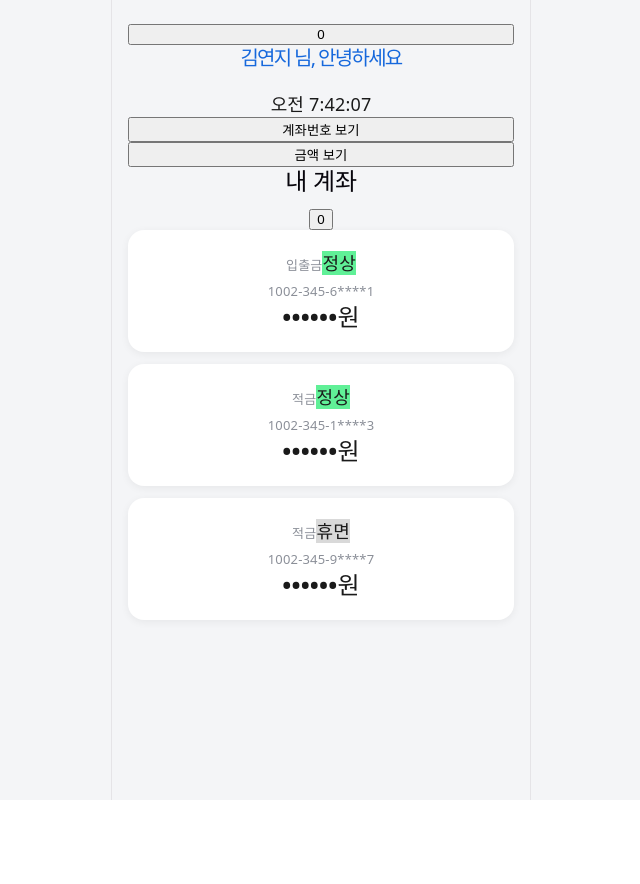
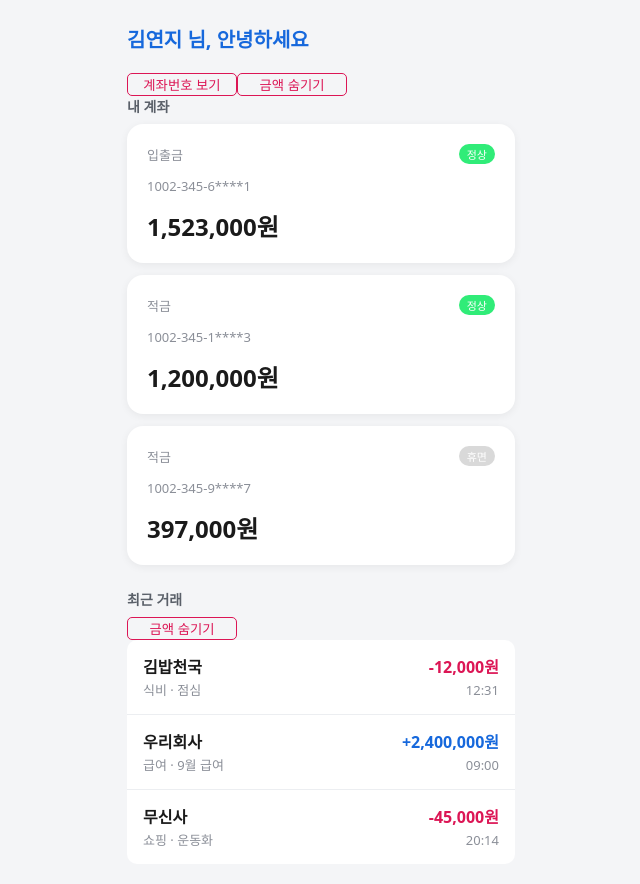
Before and after one commit to woori-won-it/02_react, a React (Vite) app in the folder won-banking-mini/: page / in a window 1280 px wide. Shown: the top 884 px of the page, without its empty margins (319-959 px from the left). Before the commit the page ends 800 px from the top, so only its background shows below. Built offline with nearby package versions, Linux system fonts and the light colour scheme.

Commit message:
feat: 최근 거래 리스트 컴포넌트 추가

```diff
--- a/won-banking-mini/src/App.css
+++ b/won-banking-mini/src/App.css
@@ -23,6 +23,7 @@ h1 {
   color: #1668dc;
   font-size: 20px;
   margin: 0 0 20px;
+  font-weight: bold;
 }
 
 .card {
--- a/won-banking-mini/src/App.jsx
+++ b/won-banking-mini/src/App.jsx
@@ -5,6 +5,8 @@ import Counter from "./components/Counter.jsx";
 import AccountCard from "./components/AccountCard.jsx";
 import Panel from "./components/Panel.jsx";
 import Header from "./components/Header.jsx";
+import { transactions } from "./data/mockData.js";
+import TransactionRow from "./components/TransactionRow.jsx";
 
 function App() {
   // 화면이 렌더링 되기 위해 필요로 하는 값(data)을 적습니다.
@@ -40,21 +42,24 @@ function App() {
   // let showFullNo = true;
   const [showFullNo, setShowFullNo] = useState(false);
   const [showBalance, setShowBalance] = useState(false);
+  const [hideAmount, setHideAmound] = useState(false);
   // return ( ) 바깥에서는 일반 자바스크립트처럼 // 로 주석을 적습니다.
   // return 뒤에 렌더링 될 부분을 적습니다.
   return (
     <>
-      <Counter />
+      {/* <Counter /> */}
       <Header />
-      <Clock />
-      <button onClick={() => setShowFullNo(!showFullNo)}>
+      <button className="btn-ghost" onClick={() => setShowFullNo(!showFullNo)}>
         {showFullNo ? "계좌번호 숨기기" : "계좌번호 보기"}
       </button>
-      <button onClick={() => setShowBalance(!showBalance)}>
-        {showBalance ? "금액 숨기기" : "금액 보기"}
+      <button
+        className="btn-ghost"
+        onClick={() => setShowBalance(!showBalance)}
+      >
+        {showBalance ? "금액 보기" : "금액 숨기기"}
       </button>
+      {/* <Clock /> */}
       <Panel title={"내 계좌"}>
-        <Counter />
         {accounts.map((account, index) => (
           <AccountCard
             key={index}
@@ -67,6 +72,26 @@ function App() {
           />
         ))}
       </Panel>
+      <Panel title={"최근 거래"}>
+        <button
+          className="btn-ghost"
+          onClick={() => setHideAmound(!hideAmount)}
+        >
+          {hideAmount ? "금액 보기" : "금액 숨기기"}
+        </button>
+        {transactions.map((transaction, index) => (
+          <TransactionRow
+            key={index}
+            txType={transaction.txType}
+            amount={transaction.amount}
+            category={transaction.category}
+            memo={transaction.memo}
+            counterparty={transaction.counterparty}
+            txDatetime={transaction.txDatetime}
+            hideAmount={hideAmount}
+          />
+        ))}
+      </Panel>
     </>
   );
 }
--- a/won-banking-mini/src/components/AccountCard.jsx
+++ b/won-banking-mini/src/components/AccountCard.jsx
@@ -20,7 +20,7 @@ function AccountCard({
         {showFullNo ? accountNo : maskAccountNo(accountNo)}
       </p>
       <strong className="balance">
-        {showBalance ? formatWon(balance) : formatWonMasked(balance, true)}
+        {formatWonMasked(balance, showBalance)}
       </strong>
     </div>
   );
--- a/won-banking-mini/src/components/StatusBadge.jsx
+++ b/won-banking-mini/src/components/StatusBadge.jsx
@@ -1,5 +1,5 @@
 const colors = {
-  정상: "#60f097",
+  정상: "#30ec78",
   휴면: "#d9d9d9",
   지급정지: "#d93025",
   해지: "#1f1f1f",
--- /dev/null
+++ b/won-banking-mini/src/components/TransactionRow.jsx
@@ -0,0 +1,34 @@
+import { formatWon, formatWonMasked } from "../utils/format";
+
+function TransactionRow({
+  txType,
+  amount,
+  category,
+  memo,
+  counterparty,
+  txDatetime,
+  hideAmount,
+}) {
+  return (
+    <div className="tx-row">
+      <div>
+        <strong>{counterparty}</strong>
+        <br />
+        <span className="muted">
+          {category} · {memo}
+        </span>
+      </div>
+      <div>
+        <strong className={txType === "입금" ? "amount-in" : "amount-out"}>
+          {/* 금액을 숨긴 상태에서는 +/- 부호도 함께 가려서 보여줍니다. */}
+          {hideAmount ? "" : txType === "입금" ? "+" : "-"}
+          {formatWonMasked(amount, hideAmount)}
+        </strong>
+        <br />
+        <span className="muted">{txDatetime.slice(11, 16)}</span>
+      </div>
+    </div>
+  );
+}
+
+export default TransactionRow;
--- a/won-banking-mini/src/index.css
+++ b/won-banking-mini/src/index.css
@@ -1,111 +1,223 @@
+/* src/index.css */
+/* 우리WON뱅킹 미니 - 공통 스타일 */
+
+/* index.css와 App.css 중에는 무엇이 우선하게 될까요?
+   CSS 캐스케이드는 !important → 명시도 → 소스 순서로 판단합니다.
+   명시도가 같을 때에 한해, 나중에 로드된 쪽이 이깁니다.
+   보통 main.jsx가 index.css를 먼저 import하므로 App.css가 나중이 됩니다.
+
+   다만 실무에서는 이 순서에 의존하지 않는 편이 안전합니다.
+   번들러 설정이나 코드 스플리팅에 따라 순서가 달라질 수 있어서요.
+   역할을 나눠두면 애초에 충돌이 생기지 않습니다.
+     index.css — 리셋, 폰트, CSS 변수, body나 :root 같은 전역 기반
+     App.css   — 앱 레벨 레이아웃 */
+
+/* 자주 쓰는 색을 변수로 모아뒀습니다. 색을 바꾸고 싶을 때 여기 한 곳만 고치면 됩니다. */
 :root {
-  --text: #6b6375;
-  --text-h: #08060d;
-  --bg: #fff;
-  --border: #e5e4e7;
-  --code-bg: #f4f3ec;
-  --accent: #aa3bff;
-  --accent-bg: rgba(170, 59, 255, 0.1);
-  --accent-border: rgba(170, 59, 255, 0.5);
-  --social-bg: rgba(244, 243, 236, 0.5);
-  --shadow:
-    rgba(0, 0, 0, 0.1) 0 10px 15px -3px, rgba(0, 0, 0, 0.05) 0 4px 6px -2px;
-
-  --sans: system-ui, 'Segoe UI', Roboto, sans-serif;
-  --heading: system-ui, 'Segoe UI', Roboto, sans-serif;
-  --mono: ui-monospace, Consolas, monospace;
-
-  font: 18px/145% var(--sans);
-  letter-spacing: 0.18px;
-  color-scheme: light dark;
-  color: var(--text);
-  background: var(--bg);
-  font-synthesis: none;
-  text-rendering: optimizeLegibility;
-  -webkit-font-smoothing: antialiased;
-  -moz-osx-font-smoothing: grayscale;
-
-  @media (max-width: 1024px) {
-    font-size: 16px;
-  }
-}
-
-@media (prefers-color-scheme: dark) {
-  :root {
-    --text: #9ca3af;
-    --text-h: #f3f4f6;
-    --bg: #16171d;
-    --border: #2e303a;
-    --code-bg: #1f2028;
-    --accent: #c084fc;
-    --accent-bg: rgba(192, 132, 252, 0.15);
-    --accent-border: rgba(192, 132, 252, 0.5);
-    --social-bg: rgba(47, 48, 58, 0.5);
-    --shadow:
-      rgba(0, 0, 0, 0.4) 0 10px 15px -3px, rgba(0, 0, 0, 0.25) 0 4px 6px -2px;
-  }
-
-  #social .button-icon {
-    filter: invert(1) brightness(2);
-  }
+  --brand: #dc1655 !important;
+  --bg: #f4f5f7;
+  --text: #1f1f1f;
+  --muted: #8a8f98;
+  --line: #eceef1;
 }
 
 body {
   margin: 0;
+  background: var(--bg);
+  font-family:
+    system-ui,
+    -apple-system,
+    "Segoe UI",
+    "Apple SD Gothic Neo",
+    "Malgun Gothic",
+    sans-serif;
+  color: var(--text);
 }
 
 #root {
-  width: 1126px;
-  max-width: 100%;
+  max-width: 420px;
   margin: 0 auto;
-  text-align: center;
-  border-inline: 1px solid var(--border);
-  min-height: 100svh;
-  display: flex;
-  flex-direction: column;
+  padding: 24px 16px 60px;
   box-sizing: border-box;
 }
 
-h1,
-h2 {
-  font-family: var(--heading);
-  font-weight: 500;
-  color: var(--text-h);
+h1 {
+  color: var(--brand);
+  font-size: 20px;
+  margin: 0 0 20px;
 }
 
-h1 {
-  font-size: 56px;
-  letter-spacing: -1.68px;
-  margin: 32px 0;
-  @media (max-width: 1024px) {
-    font-size: 36px;
-    margin: 20px 0;
-  }
+/* 헤더 안에 시계가 들어오면서 아래 내용과 붙어 보이지 않도록 여백을 줍니다. */
+header {
+  margin-bottom: 16px;
 }
-h2 {
-  font-size: 24px;
-  line-height: 118%;
-  letter-spacing: -0.24px;
-  margin: 0 0 8px;
-  @media (max-width: 1024px) {
-    font-size: 20px;
-  }
-}
-p {
+
+header h1 {
   margin: 0;
 }
 
-code,
-.counter {
-  font-family: var(--mono);
-  display: inline-flex;
-  border-radius: 4px;
-  color: var(--text-h);
+.card {
+  background: #ffffff;
+  border-radius: 16px;
+  box-shadow: 0 2px 8px rgba(0, 0, 0, 0.06);
+  padding: 20px;
+  margin-bottom: 12px;
 }
 
-code {
-  font-size: 15px;
-  line-height: 135%;
-  padding: 4px 8px;
-  background: var(--code-bg);
+.balance {
+  font-size: 22px;
+  font-weight: 700;
 }
+
+.muted {
+  color: var(--muted);
+  font-size: 13px;
+}
+
+/* 좌우로 벌려서 정렬할 때 쓰는 공통 클래스 */
+.row {
+  display: flex;
+  justify-content: space-between;
+  align-items: center;
+}
+
+/* 계좌 상태를 보여주는 작은 알약 모양 배지 */
+.badge {
+  display: inline-block;
+  color: #ffffff;
+  font-size: 11px;
+  padding: 2px 8px;
+  border-radius: 999px;
+}
+
+/* 제목이 있는 섹션(패널) */
+.panel {
+  margin-bottom: 24px;
+}
+
+.panel h2 {
+  font-size: 14px;
+  color: #5a6069;
+  margin: 0 0 8px;
+}
+
+/* 맨 위 총 자산 카드 */
+.total {
+  background: var(--brand);
+  color: #ffffff;
+  border-radius: 16px;
+  padding: 20px;
+  margin-bottom: 20px;
+}
+
+.total .muted {
+  color: rgba(255, 255, 255, 0.7);
+  font-size: 12px;
+}
+
+.total .balance {
+  color: #ffffff;
+}
+
+/* 거래 내역 한 줄 */
+.tx-row {
+  display: flex;
+  justify-content: space-between;
+  background: #ffffff;
+  padding: 14px 16px;
+  border-bottom: 1px solid var(--line);
+}
+
+.tx-row:first-of-type {
+  border-radius: 10px 10px 0 0;
+}
+
+.tx-row:last-child {
+  border-bottom: none;
+  border-radius: 0px 0px 10px 10px;
+}
+
+.amount-out {
+  color: var(--brand);
+}
+
+.amount-in {
+  color: #1668dc;
+}
+
+.tx-row > div:last-child {
+  text-align: right;
+}
+
+/* 화면 맨 위 버튼 줄 (계좌번호 토글, 금액 토글) */
+.toolbar {
+  display: flex;
+  gap: 8px;
+  justify-content: flex-end;
+  margin-bottom: 12px;
+}
+
+/* S4: 계좌 카드 안 버튼들이 들어가는 영역 */
+.card-actions {
+  margin-top: 12px;
+  display: flex;
+  gap: 8px;
+}
+
+/* 기본 버튼 - 배경이 채워진 형태 */
+.btn {
+  background: var(--brand);
+  color: #ffffff;
+  border: none;
+  border-radius: 10px;
+  padding: 10px 14px;
+  cursor: pointer;
+  font-size: 14px;
+}
+
+.btn:disabled {
+  background: #c9ced6;
+  cursor: not-allowed;
+}
+
+/* 테두리만 있는 버튼 - 토글 버튼에 사용 */
+.btn-ghost {
+  background: transparent;
+  color: var(--brand);
+  border: 1px solid var(--brand);
+  border-radius: 5px;
+  width: 110px;
+}
+
+/* 필터 칩들을 감싸는 줄 */
+.chips {
+  display: flex;
+  gap: 6px;
+  flex-wrap: wrap;
+  margin-bottom: 10px;
+}
+
+/* 필터 칩 하나 */
+.chip {
+  background: #ffffff;
+  border: 1px solid var(--line);
+  border-radius: 999px;
+  padding: 6px 12px;
+  font-size: 13px;
+  cursor: pointer;
+  color: var(--muted);
+}
+
+/* 현재 선택된 칩 */
+.chip.on {
+  background: var(--brand);
+  color: #ffffff;
+  border-color: var(--brand);
+}
+
+/* 필터링된 거래 건수와 합계를 보여주는 요약 줄 */
+.summary {
+  font-size: 13px;
+  color: var(--muted);
+  margin-bottom: 8px;
+}
--- a/won-banking-mini/src/main.jsx
+++ b/won-banking-mini/src/main.jsx
@@ -1,6 +1,6 @@
 import { StrictMode } from "react";
 import { createRoot } from "react-dom/client";
-import "./index.css";
+import "./index.css"; // 중복되는 값이 있으면 import 순서 따라 적용됨
 import App from "./App.jsx";
 
 const root = createRoot(document.getElementById("root"));
```
